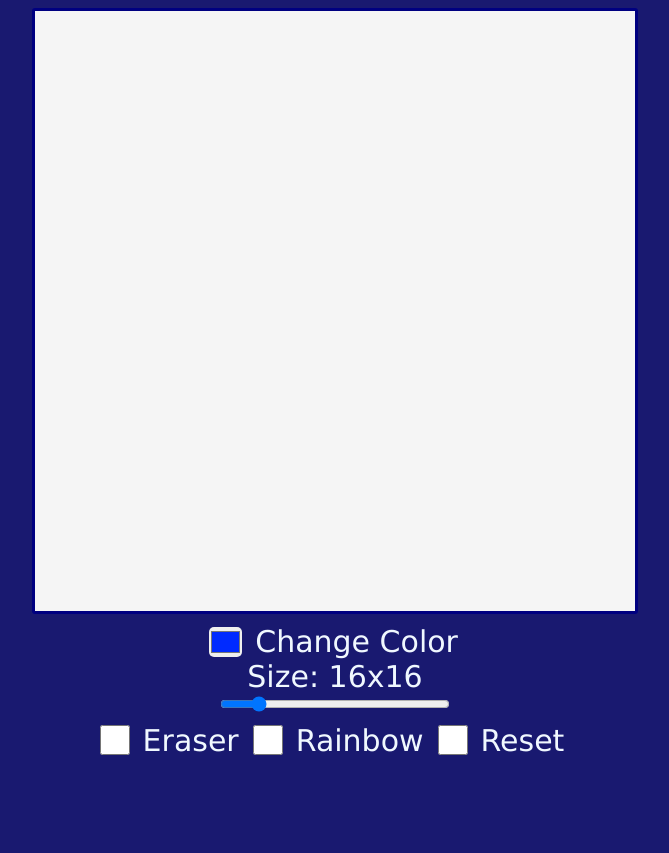
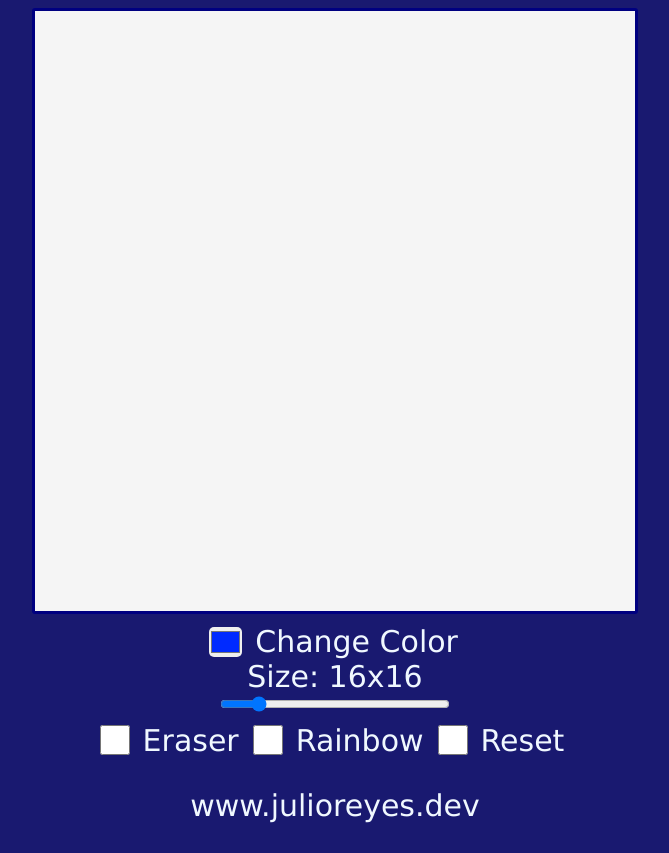
Before and after one commit to jjrh92/Etch-a-Sketch, a plain HTML site: page index.html in a window 1280 px wide. Shown: the part 87-940 px from the top of the page, without its empty margins (305-974 px from the left). Before the commit the page ends 853 px from the top, so only its background shows below. Drawn offline with Linux system fonts and the light colour scheme.

Commit message:
Footer & Ident

```diff
--- a/index.html
+++ b/index.html
@@ -66,6 +66,16 @@
         <label id="resetLabel" class="resetLabel" for="resetInput">Reset</label>
       </div>
     </main>
+    <footer>
+      <a
+        draggable="false"
+        class="title"
+        href="http://www.julioreyes.dev"
+        target="_blank"
+        rel="noopener noreferrer"
+        >www.julioreyes.dev</a
+      >
+    </footer>
   </body>
 
   <script src="main.js"></script>
```
Also changed, not shown: 1 other file.
